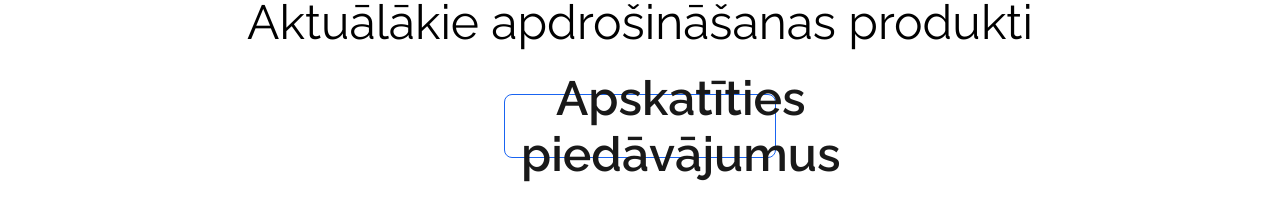
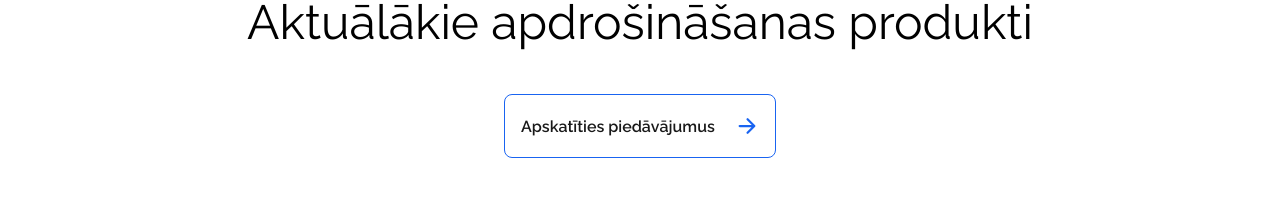
Before and after one commit to juandrepanther/tech-task-web-app, a React (Vite) app: page / in a window 1280 px wide. Shown: the part 823-1044 px from the top of the page. Built offline with nearby package versions, Linux system fonts and the light colour scheme.

Commit message:
fix: btn font

```diff
--- a/src/components/button/button.scss
+++ b/src/components/button/button.scss
@@ -2,13 +2,16 @@
   display: flex;
   align-items: center;
   justify-content: space-between;
-  font-size: 1.2rem;
   padding: 0.5rem 1rem;
   border-radius: 0.5rem;
   border: 1px solid var(--primary-color);
   margin: 1rem;
   transition: all 0.3s ease-in-out;
   opacity: 0.9;
+
+  .button_title {
+    font-size: 1rem;
+  }
 
   &:hover {
     background-color: var(--primary-color);
@@ -18,13 +21,13 @@
   }
 
   h2 {
-    font-size: 1rem;
     font-weight: 600;
     margin: 0;
     padding: 0;
 
     &.button_title_hover_dark {
-      color: #fff; // Define dark hover color
+      font-size: 1rem;
+      color: #fff;
     }
   }
 }
--- a/src/components/button/button.tsx
+++ b/src/components/button/button.tsx
@@ -47,7 +47,7 @@ export default function Button({
         {disabled ? (
           <h2>Aizpildi formu</h2>
         ) : (
-          <h2 className={darkTheme ? 'button_title_hover_dark' : ''}>{title}</h2>
+          <h2 className={darkTheme ? 'button_title_hover_dark' : 'button_title'}>{title}</h2>
         )}
         <IoArrowForwardOutline
           size={24}
```
